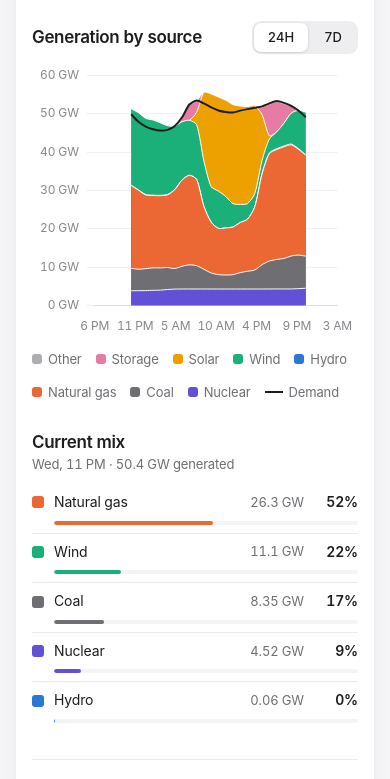
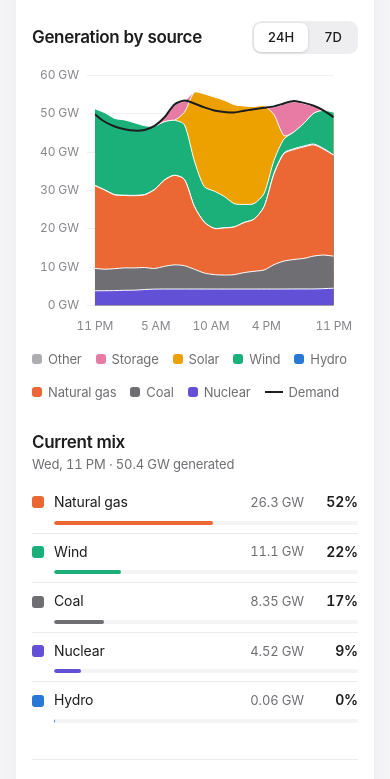
Before and after one commit to Moezusb/power-market-monitor, a plain HTML site: page index.html in a window 390 px wide. Shown: the part 1565-2344 px from the top of the page. Drawn offline with nearby package versions, Linux system fonts and the light colour scheme.

Commit message:
Axis bounds, mobile scroll, new README
Co-Authored-By: Claude Opus 5.5 <noreply@anthropic.com>
Claude-Session: https://claude.ai/code/session_016HSKxrZdjXyX9cfUJWTnqa

```diff
--- a/index.html
+++ b/index.html
@@ -101,7 +101,7 @@ h1{font-size:clamp(34px,5vw,48px);font-weight:700;letter-spacing:-.03em;line-hei
 .tile.na{opacity:.6}
 
 /* detail */
-.detail{margin-top:20px}
+.detail{margin-top:20px;scroll-margin-top:64px}
 .d-head{display:flex;align-items:flex-start;gap:16px;flex-wrap:wrap;margin-bottom:20px}
 .d-name{font-size:28px;font-weight:700;letter-spacing:-.03em;line-height:1.15}
 .d-sub{font-size:14px;color:var(--text-2)}
@@ -225,6 +225,7 @@ const charts = {};
 const $ = s => document.querySelector(s);
 const css = v => getComputedStyle(document.documentElement).getPropertyValue(v).trim();
 const tms = h => Date.parse(h + ':00:00Z');
+const gwTick = (v, i, ticks) => { const st = ticks.length > 1 ? Math.abs(ticks[1].value - ticks[0].value) : 1000; return (v/1000).toFixed(st < 1000 ? 1 : 0) + ' GW'; };
 const gw = v => v == null ? '–' : (v/1000).toFixed(v >= 10000 ? 1 : 2);
 const pct = v => v == null || isNaN(v) ? '–' : Math.round(v*100) + '%';
 const last = a => { for (let i = a.length-1; i >= 0; i--) if (a[i] != null) return [a[i], i]; return [null, -1]; };
@@ -288,7 +289,7 @@ function renderTiles(){
       <div class="spark"><canvas id="sp-${m.id}"></canvas></div>
       ${a.tot ? mixBar(a) : '<div class="mixbar"></div>'}
       <div class="tile-foot">${a.dem == null ? '<span class="badge">No data yet</span>' : statusBadge(a.status)}<span class="spacer"></span>${a.price ? `<span>$${Math.round(a.price.v)}/MWh</span>` : a.clean != null ? `<span>${pct(a.clean)} clean</span>` : ''}</div>`;
-    b.onclick = () => { sel = m.id; history.replaceState(null, '', '#' + m.id.toLowerCase()); renderTiles(); renderDetail(); };
+    b.onclick = () => { sel = m.id; history.replaceState(null, '', '#' + m.id.toLowerCase()); renderTiles(); renderDetail(); if (innerWidth < 1000) $('#detail').scrollIntoView({behavior:'smooth', block:'start'}); };
     el.appendChild(b);
     // sparkline: last 48h demand
     const n = 48, hs = m.demand.hours.slice(-n - 24), vs = m.demand.actual.slice(-n - 24);
@@ -308,8 +309,8 @@ function theme(){
     tooltip:{backgroundColor: css('--card-2'), titleColor: css('--text'), bodyColor: css('--text'), borderColor: css('--sep'), borderWidth:1,
       cornerRadius:12, padding:12, boxPadding:4, titleFont:{weight:'600', size:13}, bodyFont:{size:13}, usePointStyle:true}};
 }
-function timeAxis(m, range, th){
-  return {type:'linear', grid:{display:false}, border:{color: th.sep},
+function timeAxis(m, range, th, min, max){
+  return {type:'linear', min, max, grid:{display:false}, border:{color: th.sep},
     ticks:{maxRotation:0, autoSkip:true, maxTicksLimit: range <= 24 ? 7 : 8, padding:6,
       callback: v => localTime(new Date(v).toISOString().slice(0,13), m.tz, range <= 24 ? {hour:'numeric'} : {weekday:'short', day:'numeric'})}};
 }
@@ -404,7 +405,7 @@ function drawMix(m, a){
         tooltip:{...th.tooltip, mode:'index', itemSort:(x,y)=> y.datasetIndex - x.datasetIndex,
           filter: i => i.parsed.y > 0,
           callbacks:{title: i => tipTitle(m, i), label: c => ` ${c.dataset.label}  ${gw(c.parsed.y)} GW`}}},
-      scales:{x: timeAxis(m, mixRange, th), y:{stacked:true, grid:{color: th.grid}, border:{display:false}, ticks:{padding:8, callback: v => (v/1000).toFixed(0) + ' GW'}}}}});
+      scales:{x: timeAxis(m, mixRange, th, Math.max(start, tms(hs[idx[0]])), end), y:{stacked:true, grid:{color: th.grid}, border:{display:false}, ticks:{padding:8, callback: gwTick}}}}});
   // demand isn't stacked with fuels (own stack group); y.stacked stacks per group so the line plots raw.
   $('#mix-legend').innerHTML = present.slice().reverse().map(f => `<span><i class="lg-sq" style="background:var(--f-${f})"></i>${FUELS[f].name}</span>`).join('') + `<span><i class="lg-line"></i>Demand</span>`;
 }
@@ -421,7 +422,7 @@ function drawDemand(m){
     ]},
     options:{responsive:true, maintainAspectRatio:false, animation:false, parsing:false, interaction:{mode:'index', intersect:false},
       plugins:{legend:{display:false}, tooltip:{...th.tooltip, callbacks:{title: i => tipTitle(m, i), label: c => ` ${c.dataset.label}  ${gw(c.parsed.y)} GW`}}},
-      scales:{x: timeAxis(m, demRange*24, th), y:{grid:{color: th.grid}, border:{display:false}, grace:'5%', ticks:{padding:8, callback: v => (v/1000).toFixed(0) + ' GW'}}}}});
+      scales:{x: timeAxis(m, demRange*24, th, start), y:{grid:{color: th.grid}, border:{display:false}, grace:'5%', ticks:{padding:8, callback: gwTick}}}}});
 }
 
 function drawPrice(m){
```
Also changed, not shown: 1 other file.
